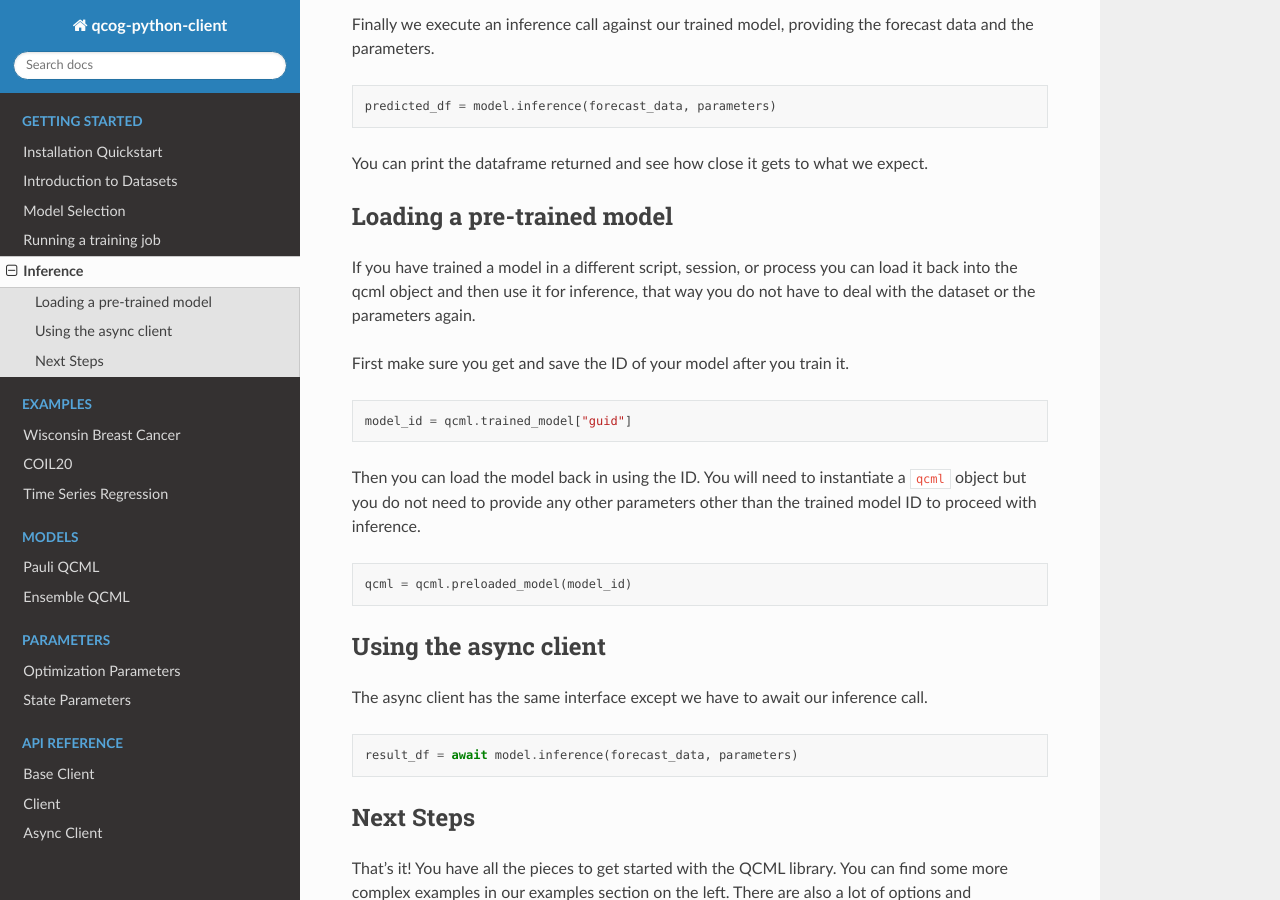
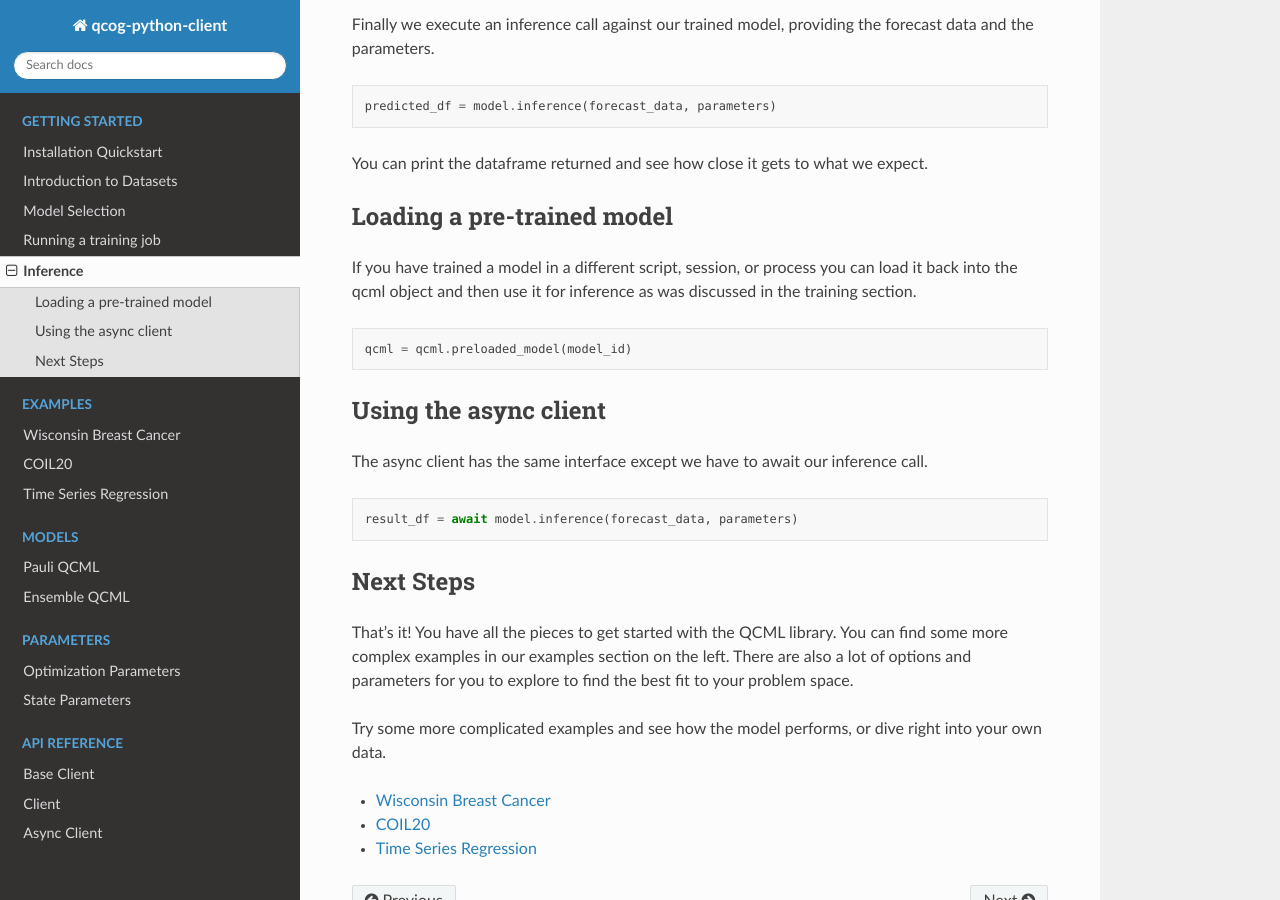
Before and after one commit to qognitive/qcog-python-client, a Sphinx documentation site: the page built from docs/tutorial/inference.rst, in a window 1280 px wide and 900 px high, scrolled down 692 px. Built offline with Sphinx 7.4.7 and the Read the Docs theme 2.0.0, drawn with Linux system fonts in a browser that asks for light colours.

Commit message:
Some more comments addressed

```diff
--- a/docs/tutorial/datasets.rst
+++ b/docs/tutorial/datasets.rst
@@ -40,9 +40,6 @@ Uploading to the API
 
 First we'll instantiate our client object.
 
-.. note::
-    We should have more defaults and fix the DNS
-
 .. code-block:: python
 
     from qcog_python_client import QcogClient
--- a/docs/tutorial/inference.rst
+++ b/docs/tutorial/inference.rst
@@ -39,15 +39,7 @@ You can print the dataframe returned and see how close it gets to what we expect
 Loading a pre-trained model
 ----------------------------
 
-If you have trained a model in a different script, session, or process you can load it back into the qcml object and then use it for inference, that way you do not have to deal with the dataset or the parameters again.
-
-First make sure you get and save the ID of your model after you train it.
-
-.. code:: python
-
-    model_id = qcml.trained_model["guid"]
-
-Then you can load the model back in using the ID. You will need to instantiate a ``qcml`` object but you do not need to provide any other parameters other than the trained model ID to proceed with inference.
+If you have trained a model in a different script, session, or process you can load it back into the qcml object and then use it for inference as was discussed in the training section.
 
 .. code:: python
 
```
Also changed, not shown: docs/tutorial/training.rst (+20 -1 lines), 1 other file.
